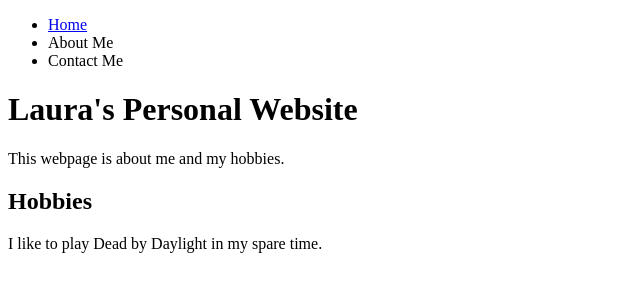
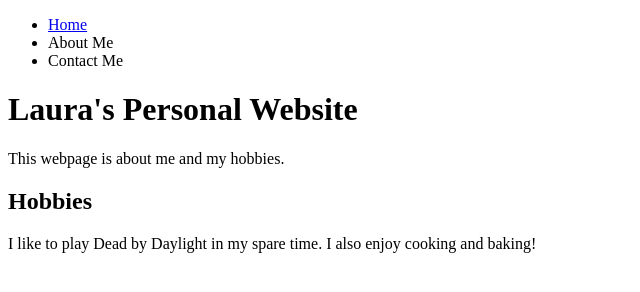
Before and after one commit to laura1945/Personal-Website, a plain HTML site: page index.html in a window 1280 px wide. Shown: the whole page, without its empty margins (0-640 px from the left). Drawn offline with Linux system fonts and the light colour scheme.

Commit message:
Update index.html

```diff
--- a/index.html
+++ b/index.html
@@ -24,7 +24,7 @@
         Hobbies
       </h2>
       <p>
-        I like to play Dead by Daylight in my spare time.
+        I like to play Dead by Daylight in my spare time. I also enjoy cooking and baking!
       </p>
 
     </main>
```
